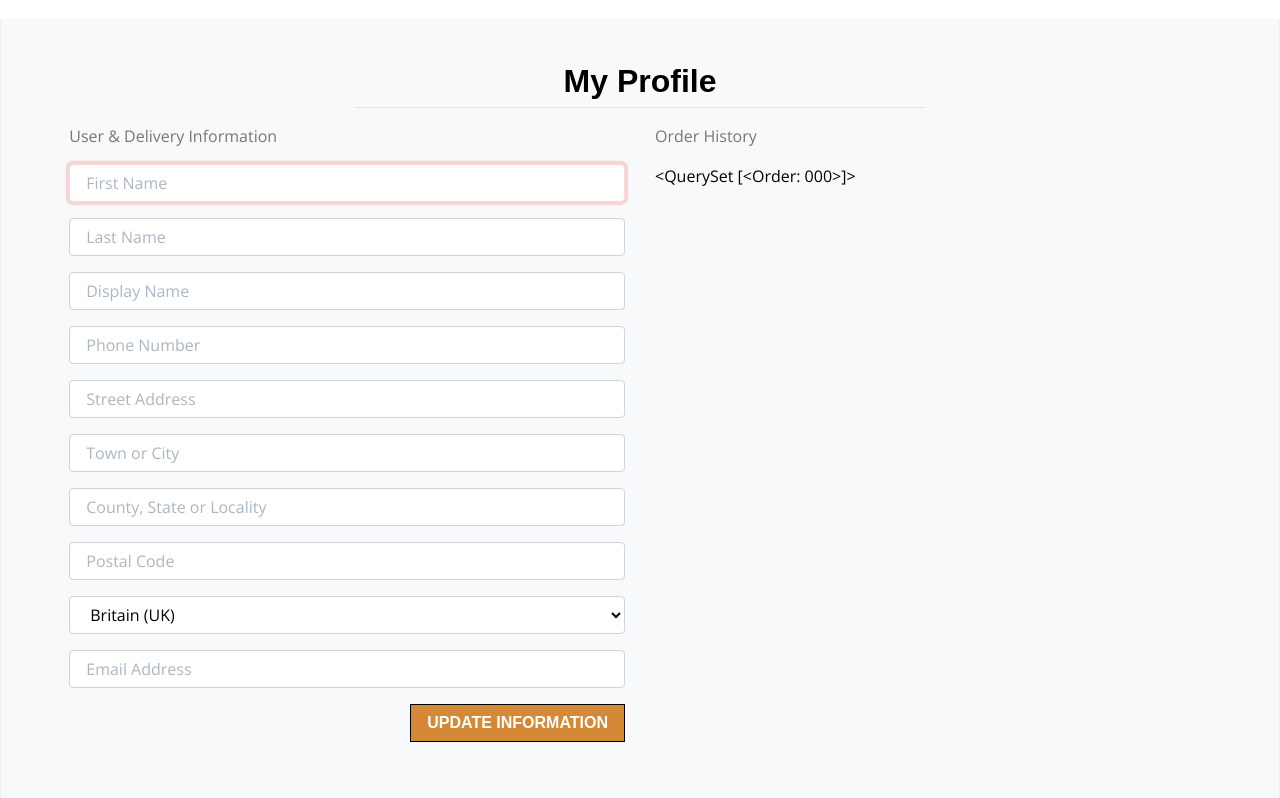
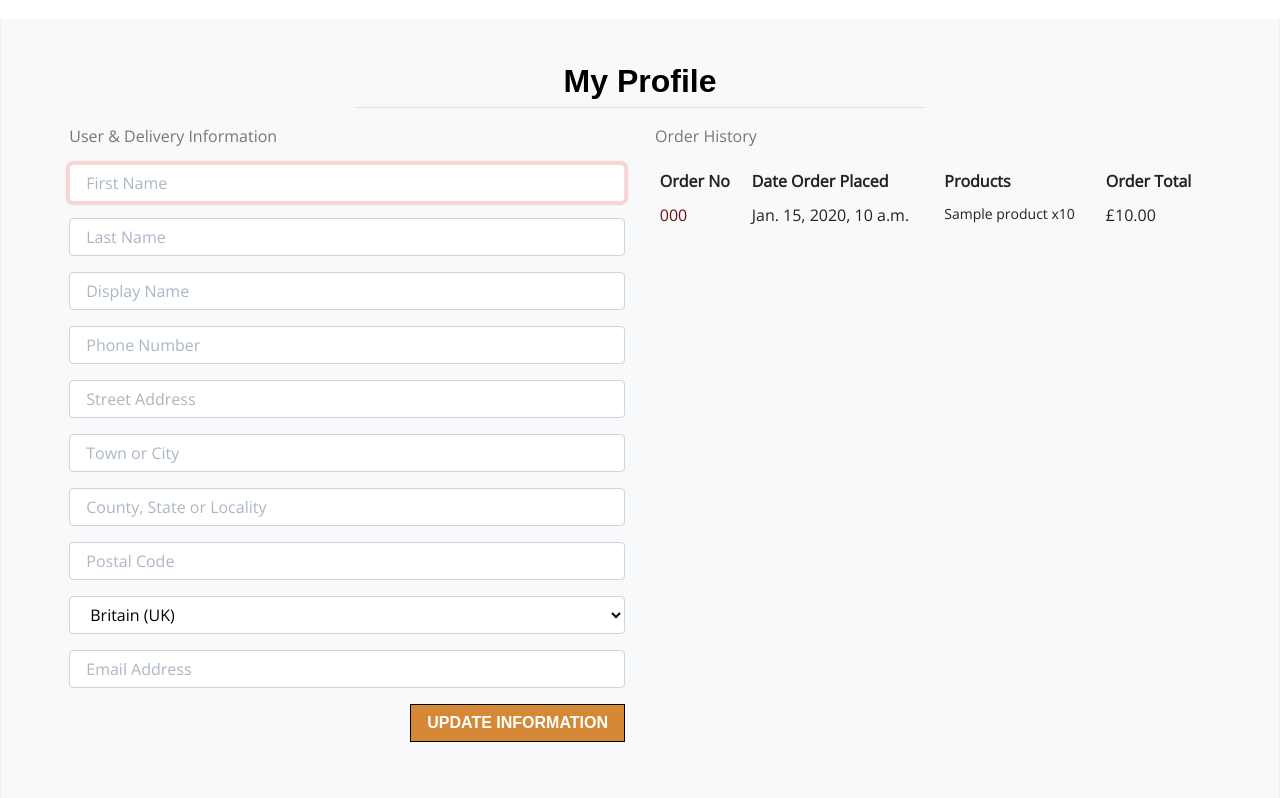
Before and after one commit to legenduzair/the-halal-butcher, a Django app: template profiles/templates/profiles.html in a window 1280 px wide. Shown: the part 101-899 px from the top of the page. Run offline with Django 3.2, Linux system fonts and the light colour scheme; the template is opened without the code that fills it: values that come from a table or form of the project are taken from there, others are empty; tables that the repository leaves empty hold one stand-in row (values such as "Sample post"); parts of the project's set-up code (start-up, migrations or seed data) failed here and were passed over; some libraries are stand-ins or nearby versions; some web fonts are replaced.

Commit message:
Add order history section in profiles.html and css for it

```diff
--- a/profiles/static/css/profiles.css
+++ b/profiles/static/css/profiles.css
@@ -14,3 +14,8 @@
 #id_default_country option:first-child {
     color: #aab7c4;
 }
+
+.order-history {
+    max-height: 416px; /* height of profile form + submit button */
+    overflow-y: auto;
+}
--- a/profiles/templates/profiles.html
+++ b/profiles/templates/profiles.html
@@ -33,7 +33,41 @@
             </div>
             <div class="col-12 col-lg-6 mb-3">
                 <p class="text-muted">Order History</p>
-                {{ orders }}
+                <div class="order-history table-responsive">
+                    <table class="table table-sm table-borderless">
+                        <thead>
+                            <tr>
+                                <th>Order No</th>
+                                <th>Date Order Placed</th>
+                                <th>Products</th>
+                                <th>Order Total</th>
+                            </tr>
+                        </thead>
+                        <tbody>
+                            {% for order in orders %}
+                                <tr>
+                                    <td>
+                                        <a href="{% url 'order_history' order.order_number %}"
+                                        title="{{ order.order_number }}">
+                                            {{ order.order_number|truncatechars:6 }}
+                                        </a>
+                                    </td>
+                                    <td>{{ order.date }}</td>
+                                    <td>
+                                        <ul class="list-unstyled">
+                                            {% for item in order.lineitems.all %}
+                                                <li class="small">
+                                                    {{ item.product.name }} x{{ item.quantity }}
+                                                </li>
+                                            {% endfor %}
+                                        </ul>
+                                    </td>
+                                    <td>£{{ order.grand_total }}</td>
+                                </tr>
+                            {% endfor %}
+                        </tbody>
+                    </table>
+                </div>
             </div>
         </div>
     </div>
```
